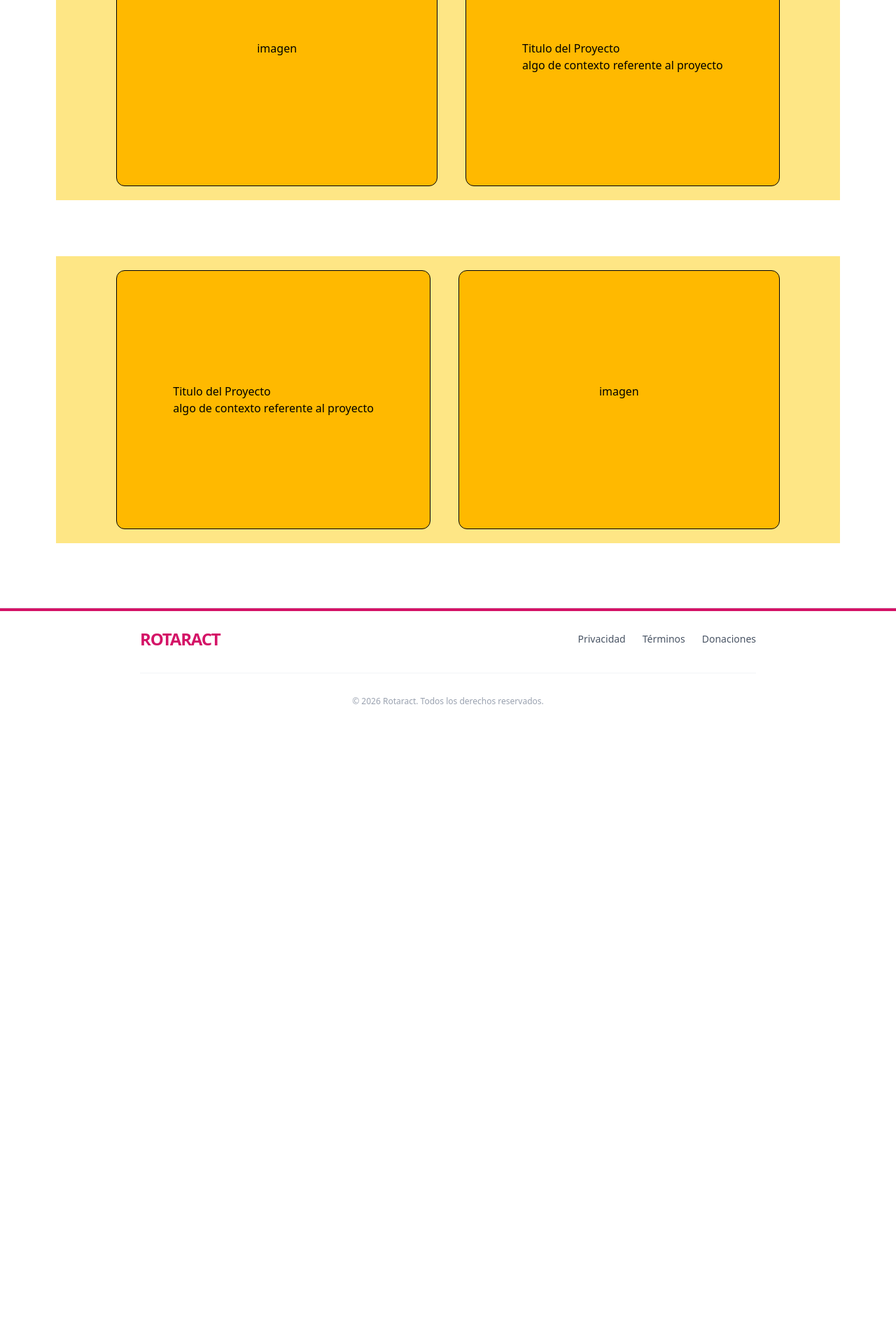
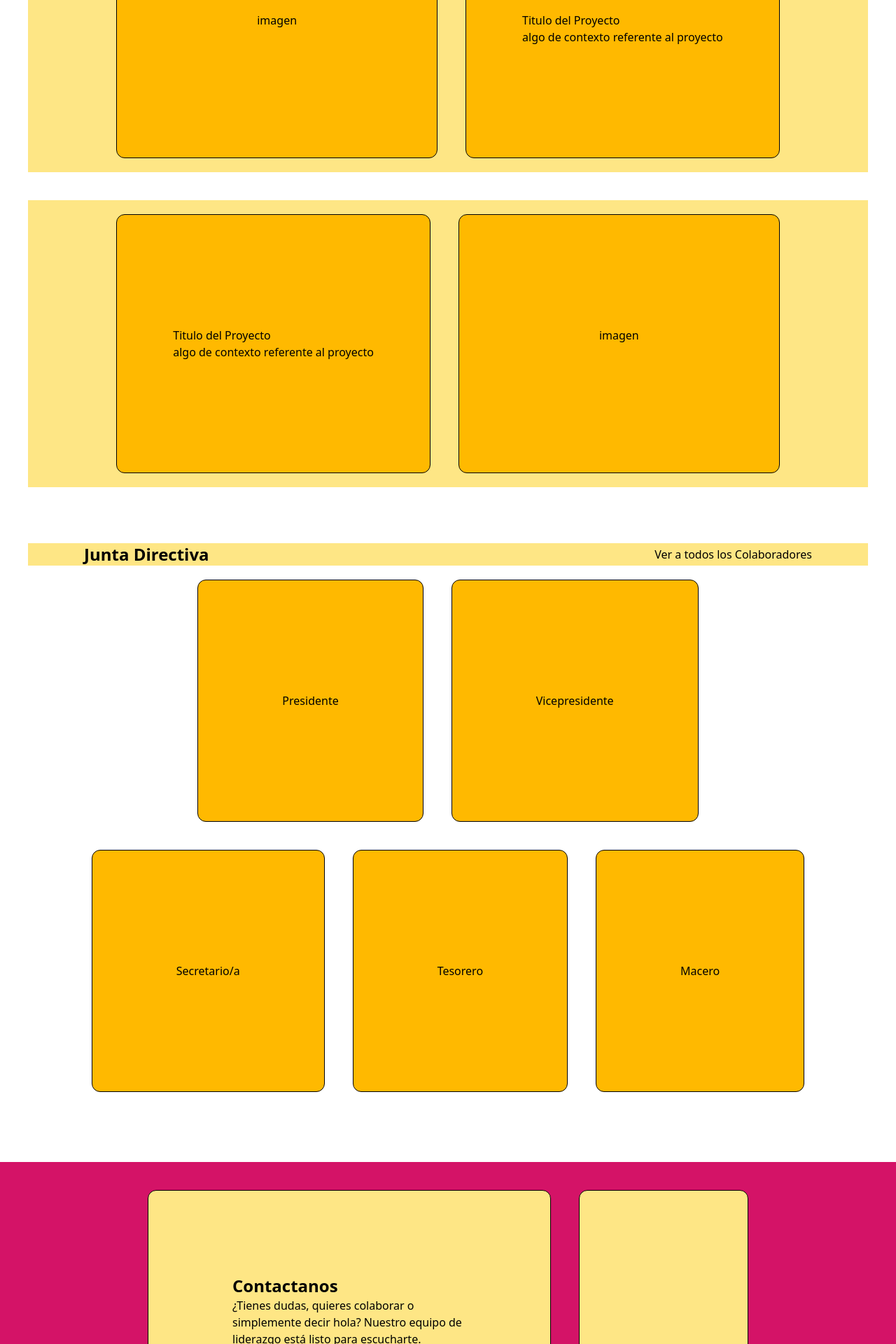
Before and after one commit to RotractLasDelicias/WebRotaractLasDelicias, a Next.js app: page / in a window 1280 px wide. Shown: the part 880-2800 px from the top of the page at 70% size. Before the commit the page ends 1914 px from the top, so only its background shows below. Built offline with nearby package versions, Linux system fonts and the light colour scheme.

Commit message:
se creo parte del boceto de la junta directiva y parte del formulario final

```diff
--- a/app/page.tsx
+++ b/app/page.tsx
@@ -23,7 +23,9 @@ import { getSortedPostsData } from '../lib/posts';
 export default function Home() {
   return (
 
+    /*div principal*/
     <div className=''>
+
       <div className=' mx-10 flex flex-col h-1/2 px-10 pt-80 pb-20 bg-amber-200'>
         <div className='flex flex-col'>
           <h1 className=" text-4xl font-bold">Titulo Hero</h1>
@@ -31,13 +33,14 @@ export default function Home() {
         </div>
       </div>
 
-      <div className=' flex flex-col justify-around  mt-20 mx-20 '>
+
+      <section className=' flex flex-col justify-around  mt-20 mx-10 '>
         <div className='flex w-full justify-between px-20 items-center bg-amber-200'>
           <h1 className='text-2xl font-bold'>Nuestros Proyectos</h1>
           <h1>Ver todos los proyectos</h1>
         </div>
 
-        <div className='flex justify-center mt-20 bg-amber-200'>
+        <div className='flex justify-center mt-10 bg-amber-200'>
           <div className=' py-40 px-50 m-5 border rounded-xl bg-amber-400'>
             <h1>
               imagen
@@ -53,7 +56,7 @@ export default function Home() {
           </div>
         </div>
 
-        <div className='flex justify-center mt-20 bg-amber-200'>
+        <div className='flex justify-center mt-10 bg-amber-200'>
           <div className=' py-40 px-20 m-5 border rounded-xl bg-amber-400'>
             <h1>
               Titulo del Proyecto
@@ -69,7 +72,49 @@ export default function Home() {
           </div>
         </div>
 
-      </div>
+      </section>
+
+      <section className=' flex flex-col justify-around  mt-20 mx-10'>
+       <div className='flex w-full justify-between px-20 items-center bg-amber-200'>
+          <h1 className='text-2xl font-bold'>Junta Directiva</h1>
+          <h1>Ver a todos los Colaboradores</h1>
+        </div>
+
+        <div className='flex flex-col'>
+          <div className='flex flex-row justify-center'>
+            <div className='py-40 px-30 m-5 border rounded-xl bg-amber-400'>
+              <h1>Presidente</h1>
+            </div>
+            <div className='py-40 px-30 m-5 border rounded-xl bg-amber-400'>
+              <h1>Vicepresidente</h1>
+            </div>
+          </div>
+          <div className='flex flex-row justify-center'>
+            <div className='py-40 px-30 m-5 border rounded-xl bg-amber-400'>
+              <h1>Secretario/a</h1>
+            </div>
+            <div className='py-40 px-30 m-5 border rounded-xl bg-amber-400'>
+              <h1>Tesorero</h1>
+            </div>
+            <div className='py-40 px-30 m-5 border rounded-xl bg-amber-400'>
+              <h1>Macero</h1>
+            </div>
+          </div>
+        </div>
+      </section>
+
+      <section className=' flex flex-col justify-around  mt-20  bg-[#d41367]'>
+        <div className='flex flex-row justify-center gap-10'>
+          <div className='py-30 px-30 my-10 max-w-xl border rounded-xl bg-amber-200'>
+            <h1 className='text-2xl font-bold'>Contactanos</h1>
+            <h1>¿Tienes dudas, quieres colaborar o simplemente decir hola?
+            Nuestro equipo de liderazgo está listo para escucharte.</h1>
+          </div>
+          <div className='py-40 px-30 my-10 max-w-xl border rounded-xl bg-amber-200'>
+
+          </div>
+        </div>
+      </section>
     </div>
   );
 }
```
